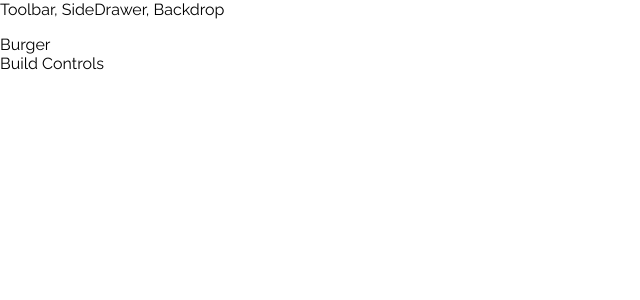
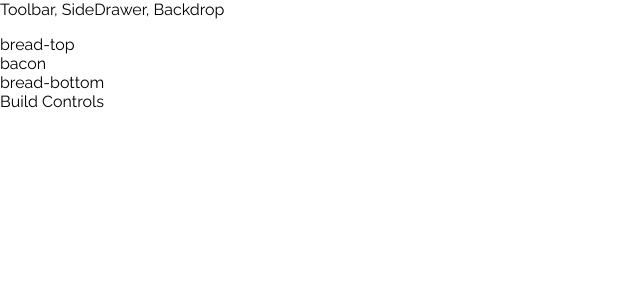
Before and after one commit to sofiapuch/burger-builder, a React (Create React App) app: page / in a window 1280 px wide. Shown: the top 300 px of the page, without its empty margins (0-640 px from the left). Built offline with nearby package versions, Linux system fonts and the light colour scheme.

Commit message:
Updated burger to function component and added some hardcoded burgerIngredients

```diff
--- a/src/components/Burger/index.js
+++ b/src/components/Burger/index.js
@@ -1,14 +1,16 @@
-import React, { Component } from 'react';
+import React from 'react';
+import BurgerIngredient from './BurgerIngredient/index';
 
-class Burger extends Component {
+const burger = () => {
 
-    render() {
-        return (
-            <div>
-                Call Burger Ingredients
-            </div>
-        );
-    }
+    return (
+        <div>
+            <BurgerIngredient type='bread-top' />
+            <BurgerIngredient type='bacon' />
+            <BurgerIngredient type='bread-bottom' />
+        </div>
+    );
+
 }
 
-export default Burger;
+export default burger;
--- a/src/containers/BurgerBuilder/index.js
+++ b/src/containers/BurgerBuilder/index.js
@@ -1,13 +1,13 @@
 import React, { Component } from 'react';
-
 import Aux from '../../hoc/Aux';
+import Burger from '../../components/Burger/index';
 
 class BurgerBuilder extends Component {
 
     render() {
         return(
             <Aux>
-                <div>Burger</div>
+                <Burger />
                 <div>Build Controls</div>
             </Aux>
         );
```
